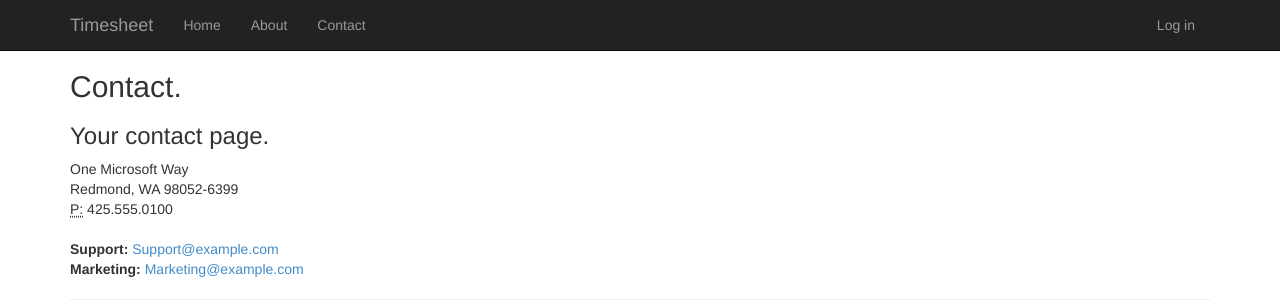
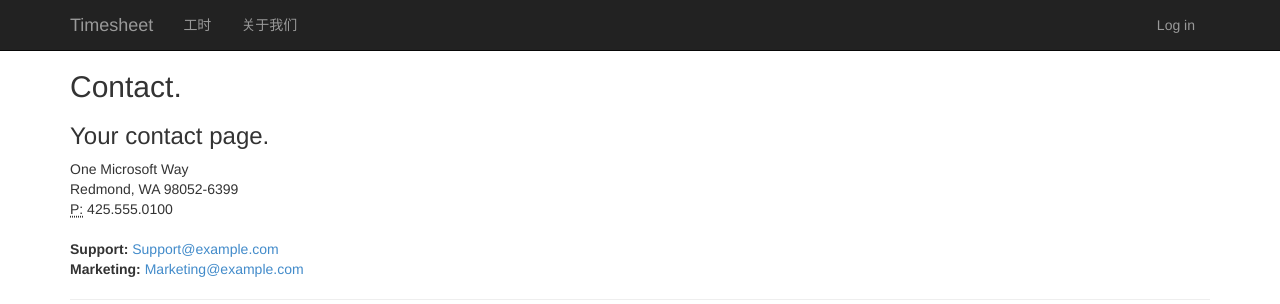
Before and after one commit to huayunfly/repo, a Django app: page /contact/ in a window 1280 px wide. Shown: the top 304 px of the page. Run offline with Django 3.2, Linux system fonts and the light colour scheme; some libraries are stand-ins or nearby versions.

Commit message:
Remove contact link

```diff
--- a/py/Timesheet/app/templates/app/layout.html
+++ b/py/Timesheet/app/templates/app/layout.html
@@ -3,7 +3,7 @@
 <head>
     <meta charset="utf-8"/>
     <meta name="viewport" content="width=device-width, initial-scale=1.0">
-    <title>{{ title }} - Timesheet Application</title>
+    <title>{{ title }} - Timesheet Web Edition</title>
     {% load staticfiles %}
     <link rel="stylesheet" type="text/css" href="{% static 'app/content/bootstrap.min.css' %}"/>
     <link rel="stylesheet" type="text/css" href="{% static 'app/content/bootstrap-responsive.min.css' %}"/>
@@ -25,9 +25,8 @@
         </div>
         <div class="navbar-collapse collapse">
             <ul class="nav navbar-nav">
-                <li><a href="{% url 'home' %}">Home</a></li>
-                <li><a href="{% url 'about' %}">About</a></li>
-                <li><a href="{% url 'contact' %}">Contact</a></li>
+                <li><a href="{% url 'start' %}">工时</a></li>
+                <li><a href="{% url 'about' %}">关于我们</a></li>
             </ul>
             {% include 'app/loginpartial.html' %}
         </div>
```
